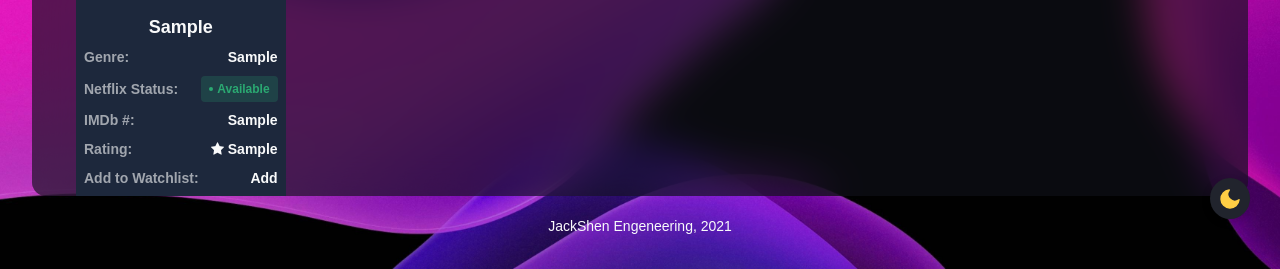
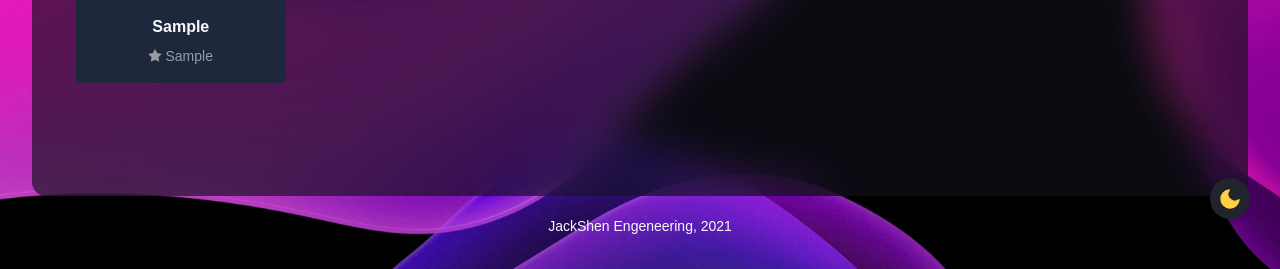
Before and after one commit to jackshendrikov/movie-finder, a Django app: template templates/advanced_search.html in a window 1280 px wide. Shown: the part 531-800 px from the top of the page. Run offline with Django 3.2, Linux system fonts and the light colour scheme; tables that the repository leaves empty hold one stand-in row (values such as "Sample post"); the template is opened without the code that fills it: values that come from a table or form of the project are taken from there, most other values are stand-ins (such as "Sample title", 1, 10 or a date in 2020); some web fonts are replaced.

Commit message:
Remove some params from short movie info

```diff
--- a/static/css/movies-list.css
+++ b/static/css/movies-list.css
@@ -436,7 +436,7 @@
 }
 
 .gridView .movie-cell.poster span {
-    font-size: 18px;
+    font-size: 16px;
     line-height: 24px;
 }
 
--- a/static/js/movies-list.js
+++ b/static/js/movies-list.js
@@ -7,6 +7,20 @@ document.querySelector(".grid").addEventListener("click", function () {
     document.querySelector(".grid").classList.add("active");
     document.querySelector(".movies-wrapper").classList.add("gridView");
     document.querySelector(".movies-wrapper").classList.remove("tableView");
+
+    let arrayOfGenres=document.getElementsByClassName('movie-cell genre');
+    let arrayOfNetflix=document.getElementsByClassName('movie-cell netflix');
+    let arrayOfIMDB=document.getElementsByClassName('movie-cell imdb-num');
+    let arrayOfWatchlist=document.getElementsByClassName('movie-cell watchlist');
+
+    let lengthOfArray=arrayOfGenres.length;
+
+    for (let i=0; i<lengthOfArray; i++){
+        arrayOfGenres[i].style.display='none';
+        arrayOfNetflix[i].style.display='none';
+        arrayOfIMDB[i].style.display='none';
+        arrayOfWatchlist[i].style.display='none';
+    }
 });
 
 document.querySelector(".list").addEventListener("click", function () {
@@ -14,4 +28,18 @@ document.querySelector(".list").addEventListener("click", function () {
     document.querySelector(".list").classList.add("active");
     document.querySelector(".movies-wrapper").classList.remove("gridView");
     document.querySelector(".movies-wrapper").classList.add("tableView");
+
+    let arrayOfGenres=document.getElementsByClassName('movie-cell genre');
+    let arrayOfNetflix=document.getElementsByClassName('movie-cell netflix');
+    let arrayOfIMDB=document.getElementsByClassName('movie-cell imdb-num');
+    let arrayOfWatchlist=document.getElementsByClassName('movie-cell watchlist');
+
+    let lengthOfArray=arrayOfGenres.length;
+
+    for (let i=0; i<lengthOfArray; i++){
+        arrayOfGenres[i].style.display='flex';
+        arrayOfNetflix[i].style.display='flex';
+        arrayOfIMDB[i].style.display='flex';
+        arrayOfWatchlist[i].style.display='flex';
+    }
 });
--- a/templates/advanced_search.html
+++ b/templates/advanced_search.html
@@ -77,7 +77,6 @@
             IMDb #
         </div>
 
-
         <div class="movie-cell rating">
             Rating
             <button class="sort-button">
@@ -99,8 +98,8 @@
             <span>{{movie.1}}</span>
         </div>
 
-        <div class="movie-cell category"><span class="cell-label">Genre:</span>{{movie.5|truncatechars:16}}</div>
-        <div class="movie-cell status-cell">
+        <div class="movie-cell genre" style="display: none;"><span class="cell-label">Genre:</span>{{movie.5|truncatechars:16}}</div>
+        <div class="movie-cell netflix" style="display: none;">
             <span class="cell-label">Netflix Status:</span>
             {% if movie.9 != "None" %}
             <span class="status active">Available</span>
@@ -108,14 +107,14 @@
             <span class="status disabled">Unavailable</span>
             {% endif %}
         </div>
-        <div class="movie-cell sales"><span class="cell-label">IMDb #:</span>{{movie.0}}</div>
-        <div class="movie-cell stock">
-            <span class="cell-label">Rating:</span>
-            <div>
+        <div class="movie-cell imdb-num" style="display: none;"><span class="cell-label">IMDb #:</span>{{movie.0}}</div>
+        <div class="movie-cell rating">
+{#            <span class="cell-label">Rating:</span>#}
+            <div style="text-align: center; margin: auto; color: var(--content-title-color);">
                 <i class="fa fa-star"></i>&#160;{{movie.2}}
             </div>
         </div>
-        <div class="movie-cell price"><span class="cell-label">Add to Watchlist:</span>Add</div>
+        <div class="movie-cell watchlist" style="display: none;"><span class="cell-label">Add to Watchlist:</span>Add</div>
     </div>
     {% endfor %}
 </div>
```
